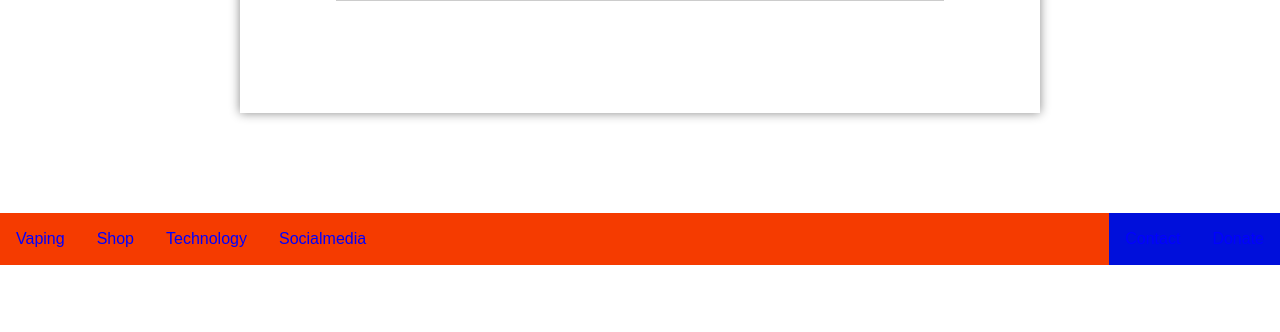
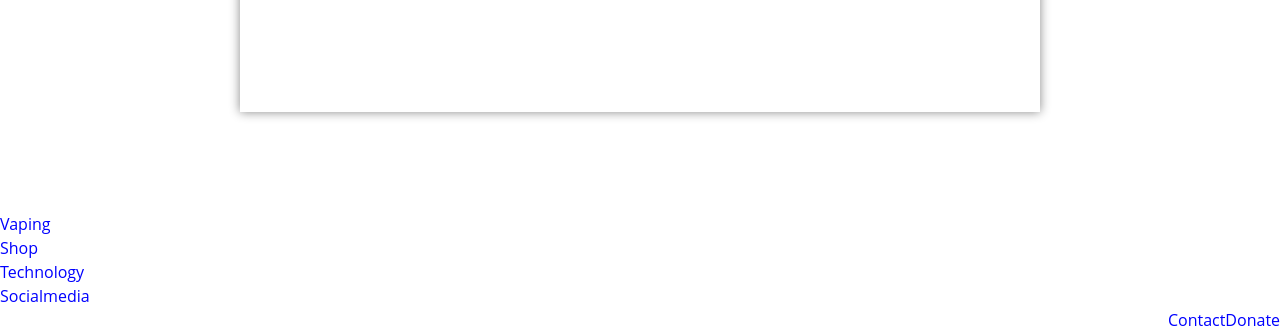
Before and after one commit to CSanctuary/sanctuary, a PHP site: page / in a window 1280 px wide. Shown: the part 2687-3019 px from the top of the page. Before the commit the page ends 2952 px from the top, so only its background shows below. Run offline with PHP 8.4, Linux system fonts and the light colour scheme.

Commit message:
Update style.css

```diff
--- a/style.css
+++ b/style.css
@@ -253,40 +253,3 @@ button:active {
   }
 
 }
-  body {
-	margin: 0;
-	font-family: Arial, Helvetica, sans-serif;
-}
-
-ul {
-	list-style-type: none;
-	margin: 0;
-	padding: 0;
-	overflow: hidden;
-	background-color: #f53b00;
-}
-
-li {
-	float: left;
-}
-
-li a {
-	display: block;
-	color: white;
-	text-align: center;
-	padding: 14px 16px;
-	text-decoration: none;
-}
-
-.logo {
-	float: both;
-	padding: 10px 0;
-}
-
-li a:hover:not(.active) {
-	background-color: #000FDB;
-}
-
-.active {
-	background-color: #000FDB;
-}
```
